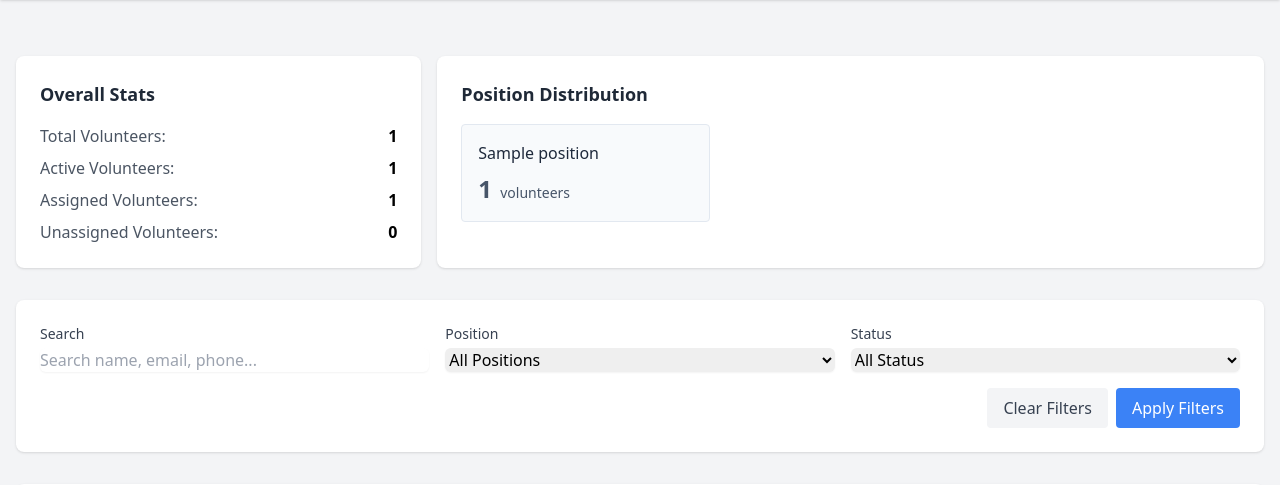
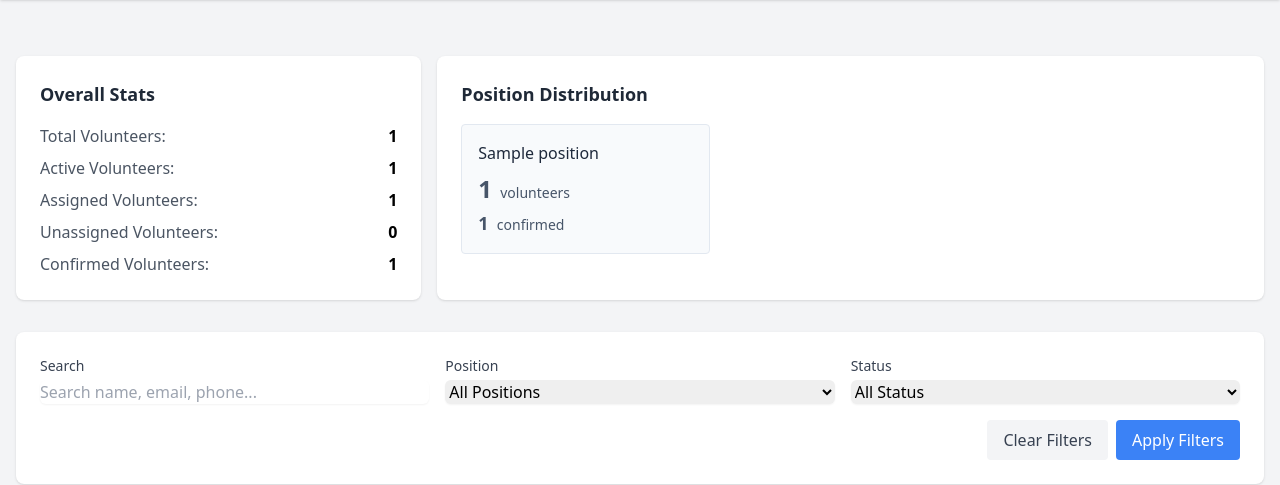
Before and after one commit to augt1/volunteer-shift-scheduler, a Django app: page /volunteers/volunteers/ in a window 1280 px wide. Shown: the part 64-549 px from the top of the page. Run offline with Django 5.2, Linux system fonts and the light colour scheme; a user stored in the database is signed in; tables that the repository leaves empty hold one stand-in row (values such as "Sample post"); some libraries are stand-ins or nearby versions.

Commit message:
Add volunteer confirmation tracking and display confirmed counts in dashboard

```diff
--- a/volunteers/templates/volunteers/volunteer_list.html
+++ b/volunteers/templates/volunteers/volunteer_list.html
@@ -30,6 +30,10 @@
                     <span class="text-gray-600">Unassigned Volunteers:</span>
                     <span class="font-semibold">{{ unassigned_volunteers }}</span>
                 </div>
+                <div class="flex justify-between items-center">
+                    <span class="text-gray-600">Confirmed Volunteers:</span>
+                    <span class="font-semibold">{{ confirmed_volunteers }}</span>
+                </div>
             </div>
         </div>
 
@@ -43,6 +47,10 @@
                     <p class="text-{{ position.color }}-600">
                         <span class="text-2xl font-bold">{{ position.volunteer_count }}</span>
                         <span class="text-sm ml-1">volunteers</span>
+                    </p>
+                    <p class="text-{{ position.color }}-600 mt-1">
+                        <span class="text-lg font-semibold">{{ position.confirmed_count }}</span>
+                        <span class="text-sm ml-1">confirmed</span>
                     </p>
                 </div>
                 {% endfor %}
--- a/volunteers/views.py
+++ b/volunteers/views.py
@@ -63,11 +63,13 @@ def volunteer_list(request):
     unassigned_volunteers = Volunteer.objects.filter(
         available_positions__isnull=True
     ).count()
+    confirmed_volunteers = Volunteer.objects.filter(has_confirmed=True).count()
 
     # Get position stats
     position_stats = Position.objects.annotate(
-        volunteer_count=Count("volunteers")
-    ).values("id", "name", "color", "volunteer_count")
+        volunteer_count=Count("volunteers"),
+        confirmed_count=Count("volunteers", filter=Q(volunteers__has_confirmed=True))
+    ).values("id", "name", "color", "volunteer_count", "confirmed_count")
 
     # Add annotations to filtered queryset
     volunteers = volunteers.annotate(
@@ -93,6 +95,7 @@ def volunteer_list(request):
             "active_volunteers": active_volunteers,
             "assigned_volunteers": assigned_volunteers,
             "unassigned_volunteers": unassigned_volunteers,
+            "confirmed_volunteers": confirmed_volunteers,
             "position_stats": position_stats,
             "positions": Position.objects.all(),
             "search_query": search_query,
```
